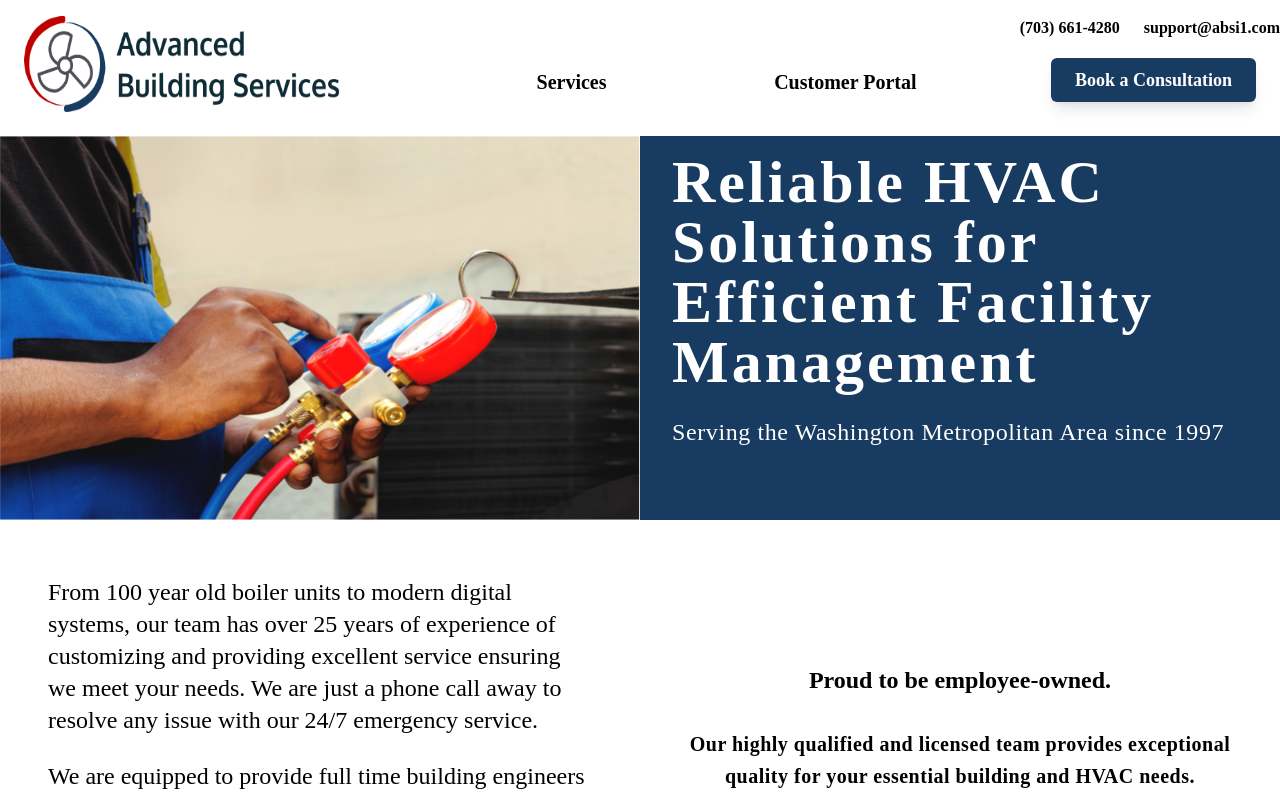
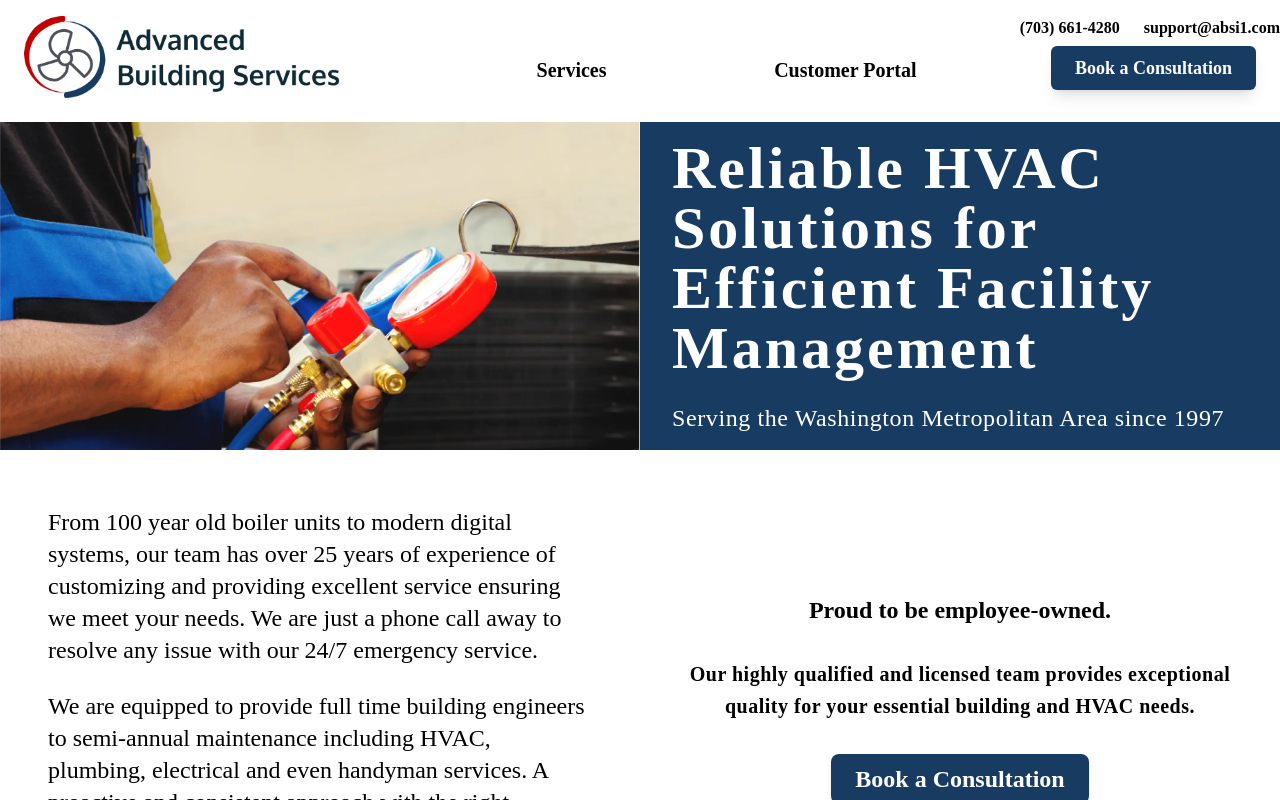
Before and after one commit to vishnu-anantatmula/absi-website, a React (Vite) app: page / in a window 1280 px wide. Shown: the top 800 px of the page. Built offline with nearby package versions, Linux system fonts and the light colour scheme.

Commit message:
Made HeroImage.tsx and the absi logo in the nav bar more resposively true to their aspect ratio

```diff
--- a/src/Components/HomeSection/HeroImage.tsx
+++ b/src/Components/HomeSection/HeroImage.tsx
@@ -1,8 +1,11 @@
 export function HeroImage() {
   return (
     <div className="basis-full sm:basis-1/2">
-      <div className="h-full">
-        <img src="images/hero.webp" className="w-full max-h-96 h-full" />
+      <div className="h-full pb-3/5 lg:pb-45/100 relative">
+        <img
+          src="images/hero.webp"
+          className="absolute h-full w-full object-cover"
+        />
       </div>
     </div>
   );
--- a/src/Components/HomeSection/NavBar.tsx
+++ b/src/Components/HomeSection/NavBar.tsx
@@ -23,7 +23,12 @@ export function NavBar({ isOpen, setIsOpen }: Props) {
             <div className="basis-2/3 lg:basis-1/3">
               <div className="w-full md:w-4/5 lg:4/5">
                 <Link to="/">
-                  <img src="abs-logo-full.jpg" className="h-16 xl:h-24" />
+                  <div className="relative pb-1/4">
+                    <img
+                      src="abs-logo-full.jpg"
+                      className="absolute w-full h-full object-contain bottom-0"
+                    />
+                  </div>
                 </Link>
               </div>
             </div>
--- a/src/Components/HomeSection/PortalLinks.tsx
+++ b/src/Components/HomeSection/PortalLinks.tsx
@@ -3,7 +3,7 @@ import { Link } from 'react-router-dom';
 
 export function PortalLinks() {
   return (
-    <ul className="absolute cursor-pointer top-16 xl:top-20">
+    <ul className="absolute cursor-pointer top-16 xl:top-20 z-10">
       <Link to="https://customerabsi.blog/" target="_blank">
         <HoverMenuItem name="Login" />
       </Link>
--- a/src/Components/HomeSection/ServicesLinks.tsx
+++ b/src/Components/HomeSection/ServicesLinks.tsx
@@ -3,7 +3,7 @@ import { HashLink } from 'react-router-hash-link';
 
 export function ServicesLinks() {
   return (
-    <ul className="absolute cursor-pointer top-16 xl:top-20">
+    <ul className="absolute cursor-pointer top-16 xl:top-20 z-10">
       <HashLink to="/#commercial-hvac">
         <HoverMenuItem name="Commercial HVAC" />
       </HashLink>
--- a/tailwind.config.js
+++ b/tailwind.config.js
@@ -29,6 +29,12 @@ export default {
         1299: '1299px',
         1534: '1534px',
       },
+      spacing: {
+        '45/100': '45%',
+        '1/5': '20%',
+        '3/5': '60%',
+        '1/4': '25%',
+      },
     },
   },
   plugins: [],
```
Also changed, not shown: public/images/hero.webp.
